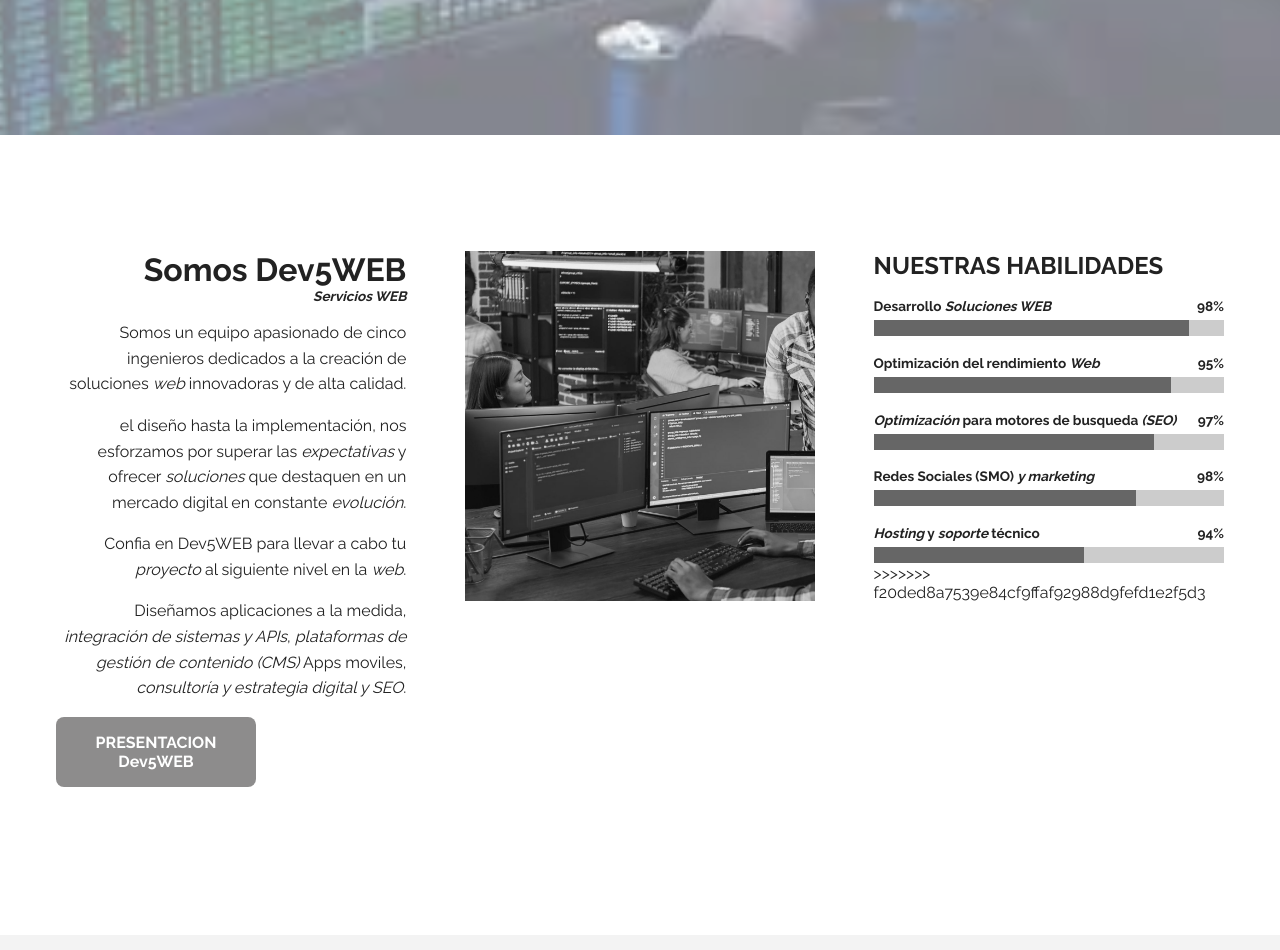
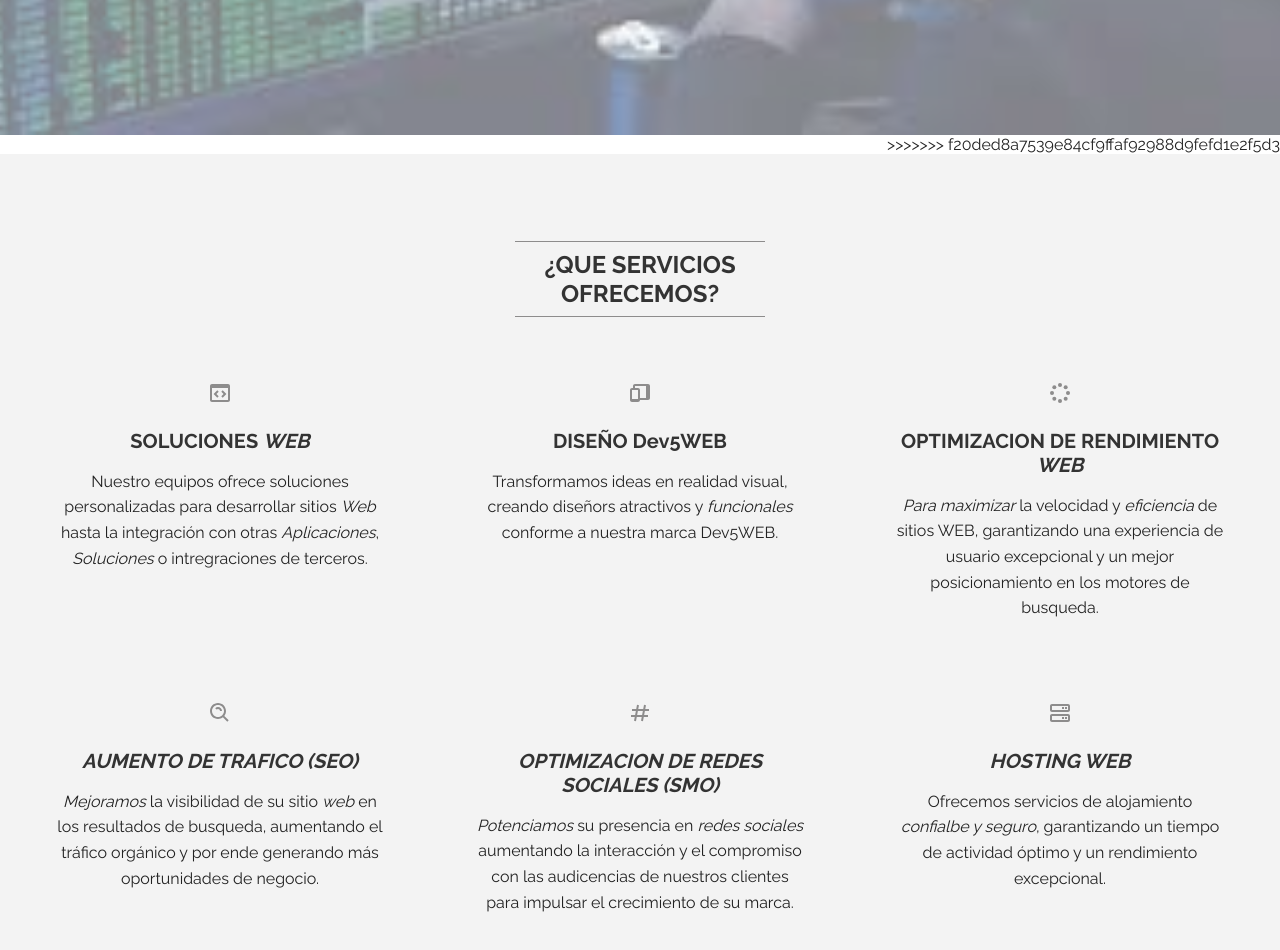
Before and after one commit to Arleyrimeco/TC-Portafolio-Dev5WEB, a plain HTML site: page index.html in a window 1280 px wide. Shown: the part 1540-2490 px from the top of the page. Drawn offline with Linux system fonts and the light colour scheme.

Commit message:
actalizacion

```diff
--- a/index.html
+++ b/index.html
@@ -53,8 +53,11 @@
       </aside>
     </article>
   </section>
-  <section id="testimonios" class="testimonials">
-    <article class="hero-image"
+
+
+    <article class="text-lg-right"> <!-- Artículo con texto alineado a la derecha en dispositivos grandes -->
+      <aside class="text-center text-lg-right"> <!-- Contenedor del texto centrado en dispositivos pequeños y alineado a la derecha en dispositivos grandes -->
+        <article class="hero-image"
       style="--hero-image: url('assets/descarga.jpeg'); --hero-attachment: scroll;">
       <aside class="hero-image-opacity" style="--hero-opacity-color: var(--white-alpha-color);">
         <div class="hero-image-content">
@@ -111,69 +114,11 @@
           </div>
         </div>
       </aside>
-    </article>
-  </section>
+    </div>
+  </article>
+</section>
 
-  <section id="acerca" class="about section container full-lg-screen"> <!-- Sección "Acerca de" -->
-    <article class="text-lg-right"> <!-- Artículo con texto alineado a la derecha en dispositivos grandes -->
-      <aside class="text-center text-lg-right"> <!-- Contenedor del texto centrado en dispositivos pequeños y alineado a la derecha en dispositivos grandes -->
-        <h1>Somos Dev5WEB</h1>
-        <h5> <i>Servicios WEB</i></h5>
-      </aside>
-      <p>Somos un equipo apasionado de cinco ingenieros dedicados a la creación de soluciones <i>web</i> innovadoras y de alta calidad.</p>
-      <p>el diseño hasta la implementación, nos esforzamos por superar las  <i>expectativas</i> y ofrecer <i>soluciones</i> que destaquen
-        en un mercado digital en constante <i>evolución</i>.</p>
-      <p>Confia en Dev5WEB para llevar a cabo tu <i>proyecto</i> al siguiente nivel en la <i>web</i>.</p>
-      <p>Diseñamos aplicaciones a la medida, <i>integración de sistemas y APIs</i>, <i>plataformas de gestión de contenido (CMS)</i> Apps moviles,<i>
-        consultoría y estrategia digital y SEO</i>.
-      </p>
-      <div class="text-center text-lg-left"> <!-- Contenedor del texto centrado en dispositivos pequeños y alineado a la izquierda en dispositivos grandes -->
-        <a class="btn" href="https://xxx" target="_blank" rel="noopener">PRESENTACION Dev5WEB</a>
-      </div>
-    </article>
-    <article>
-      <img class="gray-scale" src="assets/team.jpg" alt="Dev5WEB"> <!-- Imagen del equipo con efecto de escala de grises -->
-    </article>
-    <article>
-      <h2 class="text-center text-lg-left">NUESTRAS HABILIDADES</h2>
-      <div class="progress">
-        <p>
-          <b>Desarrollo <i>Soluciones WEB</i></b>
-          <b>98%</b>
-        </p>
-        <progress value="90" min="0" max="100"></progress>
-      </div>
-      <div class="progress">
-        <p>
-          <b>Optimización del rendimiento <i>Web</i></b>
-          <b>95%</b>
-        </p>
-        <progress value="85" min="0" max="100"></progress>
-      </div>
-      <div class="progress">
-        <p>
-          <b><i>Optimización</i> para motores de busqueda <i>(SEO)</i></b>
-          <b>97%</b>
-        </p>
-        <progress value="80" min="0" max="100"></progress>
-      </div>
-      <div class="progress">
-        <p>
-          <b>Redes Sociales (SMO) <i> y marketing</i></b>
-          <b>98%</b>
-        </p>
-        <progress value="75" min="0" max="100"></progress>
-      </div>
-      <div class="progress">
-        <p>
-          <b><i>Hosting </i> y <i> soporte</i> técnico</b>
-          <b>94%</b>
-        </p>
-        <progress value="60" min="0" max="100"></progress>
 >>>>>>> f20ded8a7539e84cf9ffaf92988d9fefd1e2f5d3
-      </div>
-    </article>
-  </section>
 
   <section id="servicios" class="services section bg-gray-light"> <!-- Sección de servicios con clase de estilo y fondo gris claro -->
     <div class="container full-lg-screen"> <!-- Contenedor con anchura completa en dispositivos grandes -->
```
